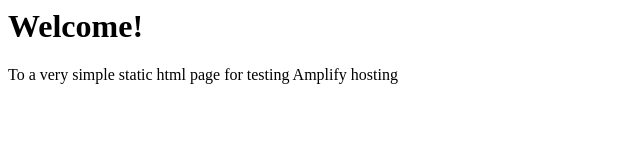
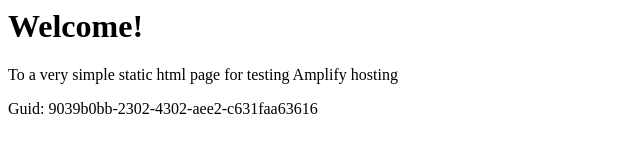
Before and after one commit to aws-aemilia-pdx/Github-PR-Commit-Integration-Test-DoNotTouch-v1-beta-us-west-2, a website: page src/index.html in a window 1280 px wide. Shown: the whole page, without its empty margins (0-640 px from the left). Drawn offline with Linux system fonts and the light colour scheme.

Commit message:
commit from integ tests

```diff
--- a/src/index.html
+++ b/src/index.html
@@ -1,3 +1,5 @@
+
+
 <html lang="en">
 
 <head>
@@ -10,6 +12,6 @@
 <body>
     <h1>Welcome!</h1>
     <p>To a very simple static html page for testing Amplify hosting</p>
-</body>
+    <p>Guid: 9039b0bb-2302-4302-aee2-c631faa63616</p></body>
 
 </html>
```
